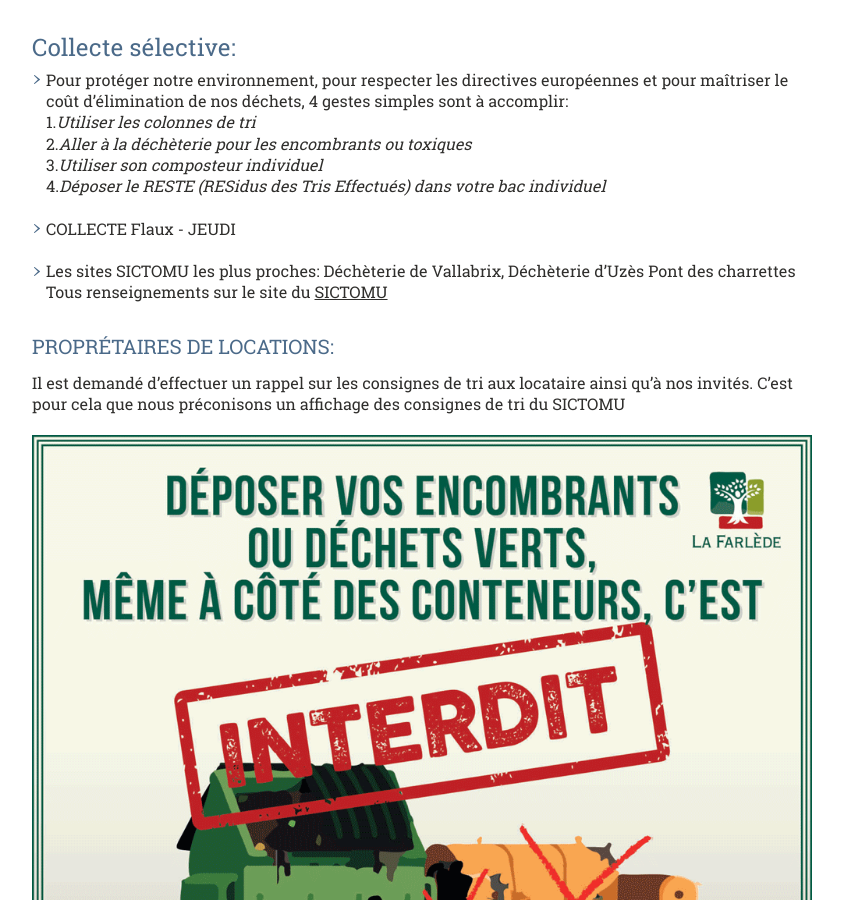
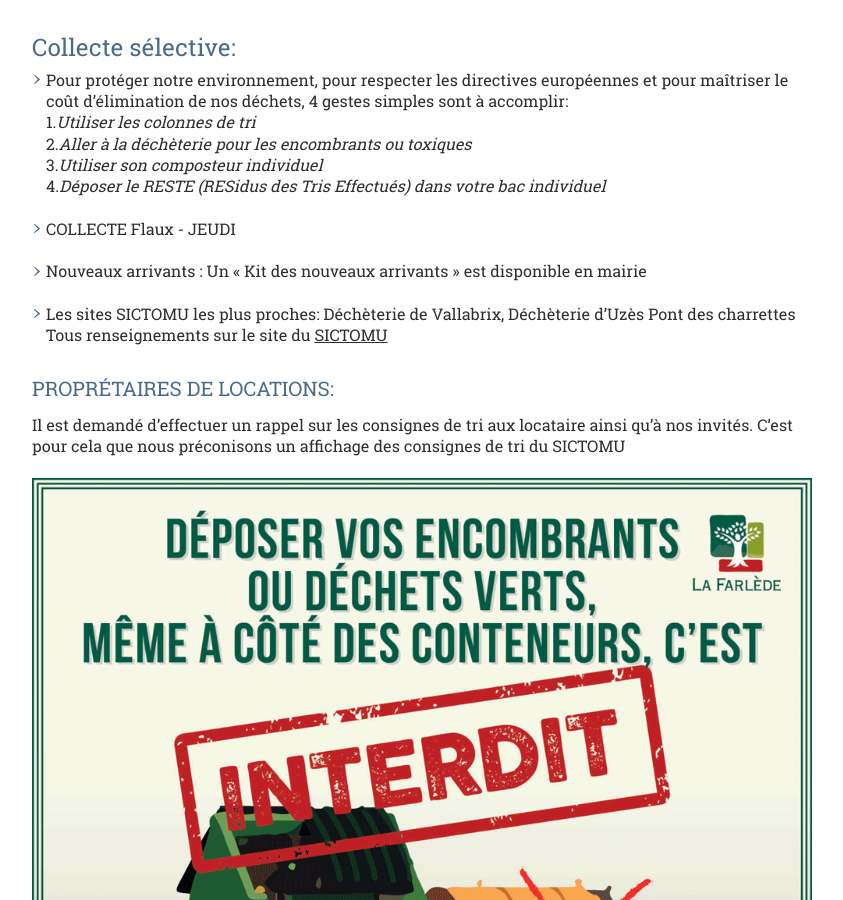
Before and after one commit to Flaux-Village/flaux-village.github.io, a Jekyll site: the page built from dechets.md, in a window 1280 px wide and 900 px high, scrolled down 621 px. Shown: the whole window, without its empty margins (58-901 px from the left). Built offline with Jekyll 4.4.1, drawn with Linux system fonts in a browser that asks for light colours; our own code applies the rules of GitHub Pages for plain Markdown files.

Commit message:
Update dechets.md

```diff
--- a/dechets.md
+++ b/dechets.md
@@ -41,6 +41,8 @@ documents:
 
 * COLLECTE Flaux - JEUDI
 
+* Nouveaux arrivants : Un « Kit des nouveaux arrivants » est disponible en mairie
+
 * Les sites SICTOMU les plus proches: Déchèterie de Vallabrix, Déchèterie d’Uzès Pont des charrettes
 Tous renseignements sur le site du <a href="http://www.sictomu.org">SICTOMU</a>
 
```
